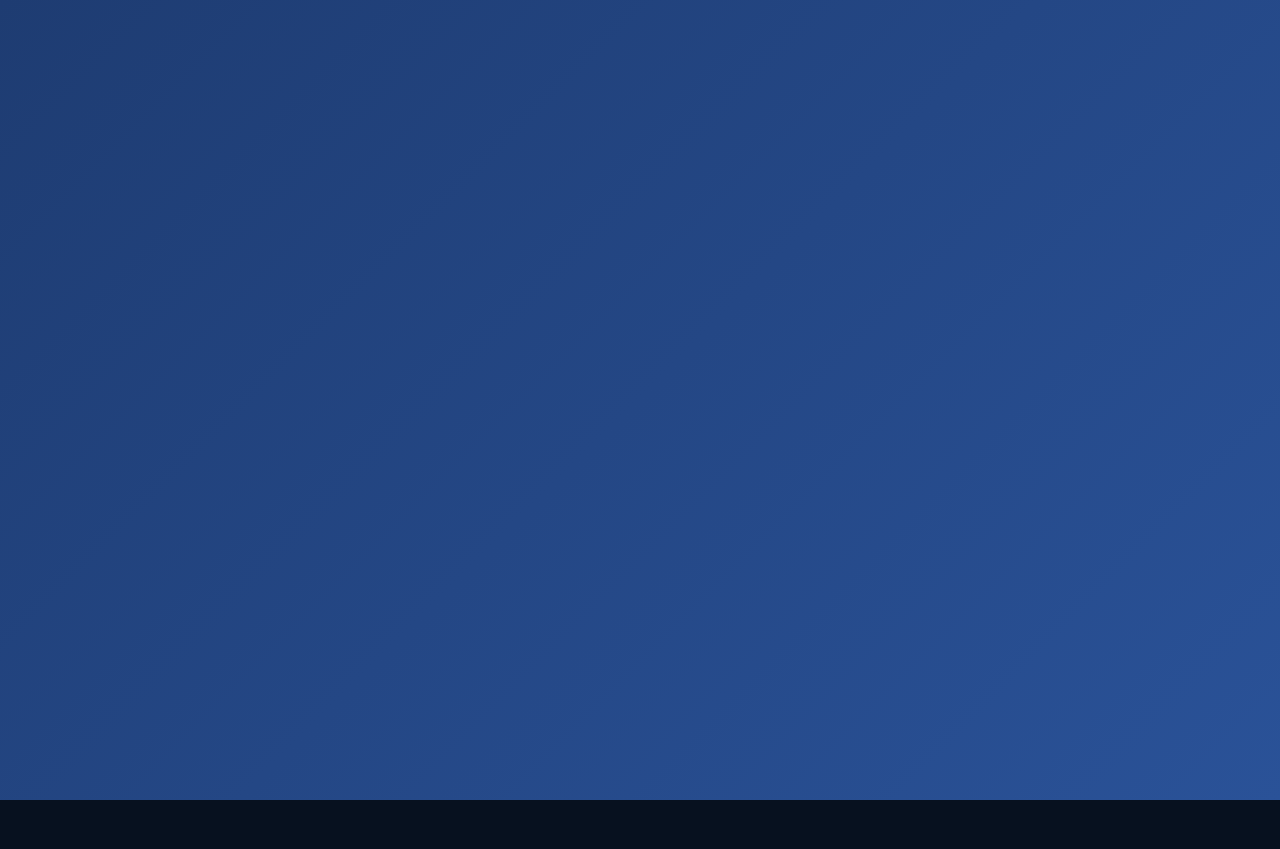
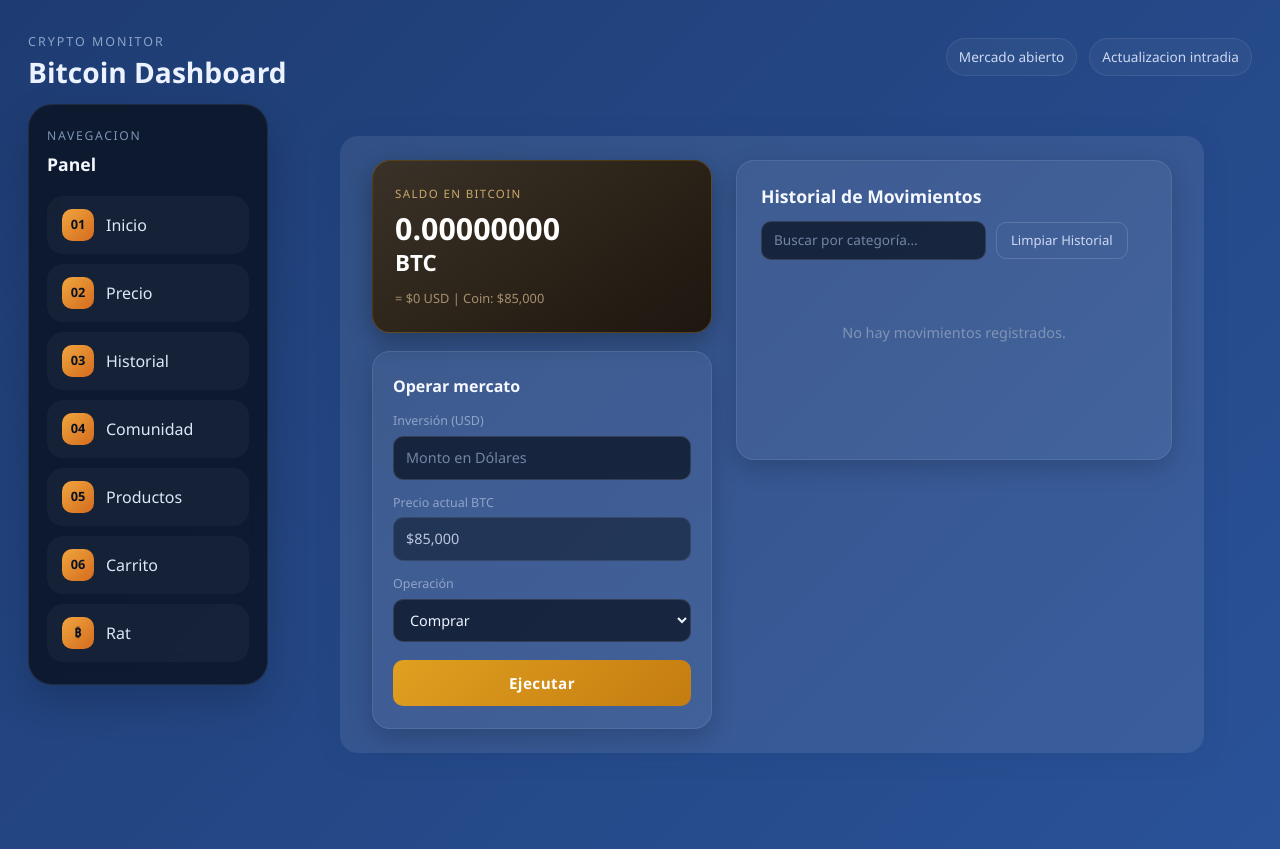
Before and after one commit to BrayanLop/Web-bitcoins, a React (Vite) app: page /nexus in a window 1280 px wide. Before the commit this address had no page. Before the commit the page ends 800 px from the top, so only its background shows below. Built offline with nearby package versions, Linux system fonts and the light colour scheme.

Commit message:
Se termina compra y venta de bitcoin

```diff
--- a/src/App.tsx
+++ b/src/App.tsx
@@ -11,10 +11,10 @@ import { Semaforo } from './components/Semaforo';
 import { Productos } from './components/Productos';
 import ShoppingCart from './components/ShoppingCart';
 import { ProductDetail } from './components/ProductDetail';
+import { NexusCrypto } from './components/NexusCrypto';
 import type { DashboardOutletContext } from './types';
 
-// Simulación de autenticación
-const isLogged = false; // Cambia a true para probar acceso a /cart
+const isLogged = false;
 
 function ProtectedRoute({ children }: { children: ReactNode }) {
   return isLogged ? children : <Navigate to="/" replace />;
@@ -33,6 +33,7 @@ function App() {
           <Route path="semaforo" element={<SemaforoWrapper />} />
           <Route path="productos" element={<ProductosWrapper />} />
           <Route path="product/:id" element={<ProductDetail />} />
+          <Route path="nexus" element={<NexusCrypto />} />
           <Route path="cart" element={
             <ProtectedRoute>
               <ShoppingCartWrapper />
@@ -45,7 +46,6 @@ function App() {
 }
 
 
-// Wrappers para pasar context a los componentes de sección
 function PrecioWrapper() {
   const { stats } = useOutletContext<DashboardOutletContext>();
   return <Precio stats={stats} />;
--- /dev/null
+++ b/src/components/NexusCrypto.css
@@ -0,0 +1,262 @@
+.nexus-section {
+  display: flex;
+  flex-direction: column;
+  gap: 0;
+}
+
+.nexus-grid {
+  display: grid;
+  grid-template-columns: 340px 1fr;
+  gap: 24px;
+  align-items: start;
+}
+
+.nexus-left {
+  display: flex;
+  flex-direction: column;
+  gap: 18px;
+}
+
+.nexus-balance-card {
+  background: linear-gradient(145deg, #3a3228 0%, #2b2218 55%, #1e1710 100%);
+  border: 1px solid rgba(210, 150, 40, 0.25);
+  border-radius: 18px;
+  padding: 24px 22px;
+  color: #fff;
+  box-shadow: 0 8px 24px rgba(0, 0, 0, 0.3);
+}
+
+.nexus-balance-label {
+  display: block;
+  font-size: 0.72rem;
+  text-transform: uppercase;
+  letter-spacing: 0.12em;
+  color: #c9a86c;
+  margin-bottom: 10px;
+}
+
+.nexus-balance-amount {
+  font-size: 1.9rem;
+  font-weight: 700;
+  color: #ffffff;
+  line-height: 1.1;
+}
+
+.nexus-balance-btc {
+  font-size: 1.4rem;
+  font-weight: 700;
+  color: #ffffff;
+  margin-bottom: 10px;
+}
+
+.nexus-balance-usd {
+  font-size: 0.8rem;
+  color: #a89070;
+}
+
+.nexus-form-card {
+  background: rgba(255, 255, 255, 0.05);
+  border: 1px solid rgba(255, 255, 255, 0.09);
+  border-radius: 18px;
+  padding: 22px 20px;
+  box-shadow: 0 8px 24px rgba(0, 0, 0, 0.18);
+}
+
+.nexus-form-title {
+  margin: 0 0 4px;
+  font-size: 1rem;
+  font-weight: 700;
+  color: #f5f8ff;
+}
+
+.nexus-form-subtitle {
+  font-size: 0.78rem;
+  color: #8ea4c8;
+  margin-bottom: 6px;
+}
+
+.nexus-form-group {
+  margin-top: 14px;
+  display: flex;
+  flex-direction: column;
+  gap: 5px;
+}
+
+.nexus-form-group label {
+  font-size: 0.78rem;
+  color: #8ea4c8;
+  font-weight: 500;
+}
+
+.nexus-form-group input,
+.nexus-form-group select {
+  border: 1px solid rgba(255, 255, 255, 0.12);
+  border-radius: 10px;
+  padding: 10px 12px;
+  font-size: 0.9rem;
+  color: #eef4ff;
+  background: rgba(6, 14, 27, 0.7);
+  outline: none;
+  transition: border-color 0.18s;
+}
+
+.nexus-form-group input:focus,
+.nexus-form-group select:focus {
+  border-color: rgba(210, 150, 40, 0.6);
+}
+
+.nexus-form-group input::placeholder {
+  color: #7285a5;
+}
+
+.nexus-form-group input[readonly] {
+  opacity: 0.7;
+  cursor: default;
+}
+
+.nexus-form-group select option {
+  background: #0d1728;
+  color: #eef4ff;
+}
+
+.nexus-btn-ejecutar {
+  width: 100%;
+  margin-top: 18px;
+  padding: 12px;
+  background: linear-gradient(135deg, #e0a020 0%, #c47c10 100%);
+  color: #fff;
+  border: none;
+  border-radius: 10px;
+  font-size: 0.95rem;
+  font-weight: 700;
+  cursor: pointer;
+  letter-spacing: 0.03em;
+  transition: opacity 0.18s;
+}
+
+.nexus-btn-ejecutar:hover {
+  opacity: 0.85;
+}
+
+.nexus-right {
+  background: rgba(255, 255, 255, 0.05);
+  border: 1px solid rgba(255, 255, 255, 0.09);
+  border-radius: 18px;
+  padding: 22px 24px;
+  box-shadow: 0 8px 24px rgba(0, 0, 0, 0.18);
+  min-height: 300px;
+}
+
+.nexus-historial-header {
+  display: flex;
+  align-items: center;
+  justify-content: space-between;
+  flex-wrap: wrap;
+  gap: 12px;
+  margin-bottom: 18px;
+}
+
+.nexus-historial-title {
+  margin: 0;
+  font-size: 1.1rem;
+  font-weight: 700;
+  color: #f5f8ff;
+}
+
+.nexus-historial-controls {
+  display: flex;
+  align-items: center;
+  gap: 10px;
+  flex-wrap: wrap;
+}
+
+.nexus-historial-controls input {
+  border: 1px solid rgba(255, 255, 255, 0.12);
+  border-radius: 10px;
+  padding: 8px 12px;
+  font-size: 0.85rem;
+  color: #eef4ff;
+  background: rgba(6, 14, 27, 0.7);
+  outline: none;
+  min-width: 180px;
+  transition: border-color 0.18s;
+}
+
+.nexus-historial-controls input:focus {
+  border-color: rgba(210, 150, 40, 0.6);
+}
+
+.nexus-historial-controls input::placeholder {
+  color: #7285a5;
+}
+
+.nexus-btn-limpiar {
+  border: 1px solid rgba(255, 255, 255, 0.15);
+  background: transparent;
+  color: #cdd9f2;
+  padding: 8px 14px;
+  border-radius: 10px;
+  font-size: 0.82rem;
+  cursor: pointer;
+  white-space: nowrap;
+  transition: background 0.15s, border-color 0.15s;
+}
+
+.nexus-btn-limpiar:hover {
+  background: rgba(255, 255, 255, 0.07);
+  border-color: rgba(255, 255, 255, 0.28);
+}
+
+.nexus-movements {
+  display: flex;
+  flex-direction: column;
+  gap: 10px;
+}
+
+.nexus-movement-item {
+  display: flex;
+  align-items: center;
+  justify-content: space-between;
+  padding: 14px 16px;
+  border: 1px solid rgba(255, 255, 255, 0.07);
+  border-radius: 12px;
+  background: rgba(255, 255, 255, 0.03);
+}
+
+.nexus-movement-type {
+  font-size: 0.9rem;
+  font-weight: 600;
+  color: #edf4ff;
+  margin-bottom: 3px;
+}
+
+.nexus-movement-date {
+  font-size: 0.78rem;
+  color: #7f94b5;
+}
+
+.nexus-movement-amount {
+  font-size: 0.92rem;
+  font-weight: 700;
+}
+
+.nexus-movement-amount.positive {
+  color: #78d6a5;
+}
+
+.nexus-movement-amount.negative {
+  color: #ff8f8f;
+}
+
+.nexus-empty {
+  color: #7f94b5;
+  font-size: 0.9rem;
+  text-align: center;
+  padding: 30px 0;
+}
+
+@media (max-width: 820px) {
+  .nexus-grid {
+    grid-template-columns: 1fr;
+  }
+}
--- /dev/null
+++ b/src/components/NexusCrypto.tsx
@@ -0,0 +1,135 @@
+import { useState } from 'react';
+import './NexusCrypto.css';
+
+interface Movement {
+  id: number;
+  type: string;
+  date: string;
+  amount: string;
+  isPositive: boolean;
+}
+
+export function NexusCrypto() {
+  const [monto, setMonto] = useState('');
+  const [operacion, setOperacion] = useState('comprar');
+  const [busqueda, setBusqueda] = useState('');
+  const [movimientos, setMovimientos] = useState<Movement[]>([]);
+
+  const precioActualBTC = 85000;
+  const btcBalance = movimientos
+    .reduce((acc, m) => {
+      const val = parseFloat(m.amount.replace('+', '').replace('-', '').replace(' BTC', ''));
+      return m.isPositive ? acc + val : acc - val;
+    }, 0);
+  const usdValue = Math.round(btcBalance * precioActualBTC);
+
+  const handleEjecutar = () => {
+    const montoNum = parseFloat(monto);
+    if (!monto || isNaN(montoNum) || montoNum <= 0) return;
+    const btcAmount = montoNum / precioActualBTC;
+    const nuevaFecha = new Date().toLocaleString('es-CO');
+    const nuevo: Movement = {
+      id: Date.now(),
+      type: operacion === 'comprar' ? 'Orden de Comprar' : 'Orden de Vender',
+      date: nuevaFecha,
+      amount: `${operacion === 'comprar' ? '+' : '-'}${btcAmount.toFixed(8)} BTC`,
+      isPositive: operacion === 'comprar',
+    };
+    setMovimientos(prev => [nuevo, ...prev]);
+    setMonto('');
+  };
+
+  const filtrados = movimientos.filter(m =>
+    m.type.toLowerCase().includes(busqueda.toLowerCase())
+  );
+
+  return (
+    <section className="nexus-section">
+      <div className="nexus-grid">
+          <div className="nexus-left">
+            <div className="nexus-balance-card">
+              <span className="nexus-balance-label">Saldo en Bitcoin</span>
+              <div className="nexus-balance-amount">{btcBalance.toFixed(8)}</div>
+              <div className="nexus-balance-btc">BTC</div>
+              <div className="nexus-balance-usd"> = ${usdValue.toLocaleString()} USD | Coin: ${precioActualBTC.toLocaleString()}
+              </div>
+            </div>
+
+            <div className="nexus-form-card">
+              <h3 className="nexus-form-title">Operar mercato</h3>
+
+              <div className="nexus-form-group">
+                <label>Inversión (USD)</label>
+                <input
+                  type="number"
+                  placeholder="Monto en Dólares"
+                  value={monto}
+                  onChange={e => setMonto(e.target.value)}
+                  min="0"
+                />
+              </div>
+
+              <div className="nexus-form-group">
+                <label>Precio actual BTC</label>
+                <input
+                  type="text"
+                  value={`$${precioActualBTC.toLocaleString()}`}
+                  readOnly
+                />
+              </div>
+
+              <div className="nexus-form-group">
+                <label>Operación</label>
+                <select value={operacion} onChange={e => setOperacion(e.target.value)}>
+                  <option value="comprar">Comprar</option>
+                  <option value="vender">Vender</option>
+                </select>
+              </div>
+
+              <button className="nexus-btn-ejecutar" onClick={handleEjecutar}>
+                Ejecutar
+              </button>
+            </div>
+          </div>
+
+          <div className="nexus-right">
+            <div className="nexus-historial-header">
+              <h2 className="nexus-historial-title">Historial de Movimientos</h2>
+              <div className="nexus-historial-controls">
+                <input
+                  type="text"
+                  placeholder="Buscar por categoría..."
+                  value={busqueda}
+                  onChange={e => setBusqueda(e.target.value)}
+                />
+                <button
+                  className="nexus-btn-limpiar"
+                  onClick={() => setMovimientos([])}
+                >
+                  Limpiar Historial
+                </button>
+              </div>
+            </div>
+
+            <div className="nexus-movements">
+              {filtrados.length === 0 ? (
+                <p className="nexus-empty">No hay movimientos registrados.</p>
+              ) : (
+                filtrados.map(m => (
+                  <div key={m.id} className="nexus-movement-item">
+                    <div>
+                      <div className="nexus-movement-type">{m.type}</div>
+                      <div className="nexus-movement-date">{m.date}</div>
+                    </div>
+                    <div className={`nexus-movement-amount ${m.isPositive ? 'positive' : 'negative'}`}>
+                      {m.amount}
+                    </div>
+                  </div>
+                ))
+              )}
+            </div>
+          </div>
+        </div>
+    </section>
+  );
+}
--- a/src/components/Sidebar.jsx
+++ b/src/components/Sidebar.jsx
@@ -17,6 +17,7 @@ export function Sidebar() {
           <li><NavLink to="/comentarios" className={({ isActive }) => isActive ? 'active' : ''}><span className="app-sidebar-icon">04</span><span>Comunidad</span></NavLink></li>
           <li><NavLink to="/productos" className={({ isActive }) => isActive ? 'active' : ''}><span className="app-sidebar-icon">05</span><span>Productos</span></NavLink></li>
           <li><NavLink to="/cart" className={({ isActive }) => isActive ? 'active' : ''}><span className="app-sidebar-icon">06</span><span>Carrito</span></NavLink></li>
+          <li><NavLink to="/nexus" className={({ isActive }) => isActive ? 'active' : ''}><span className="app-sidebar-icon">₿</span><span>Rat</span></NavLink></li>
         </ul>
       </nav>
     </aside>
```
Also changed, not shown: .claude/settings.local.json (added).
